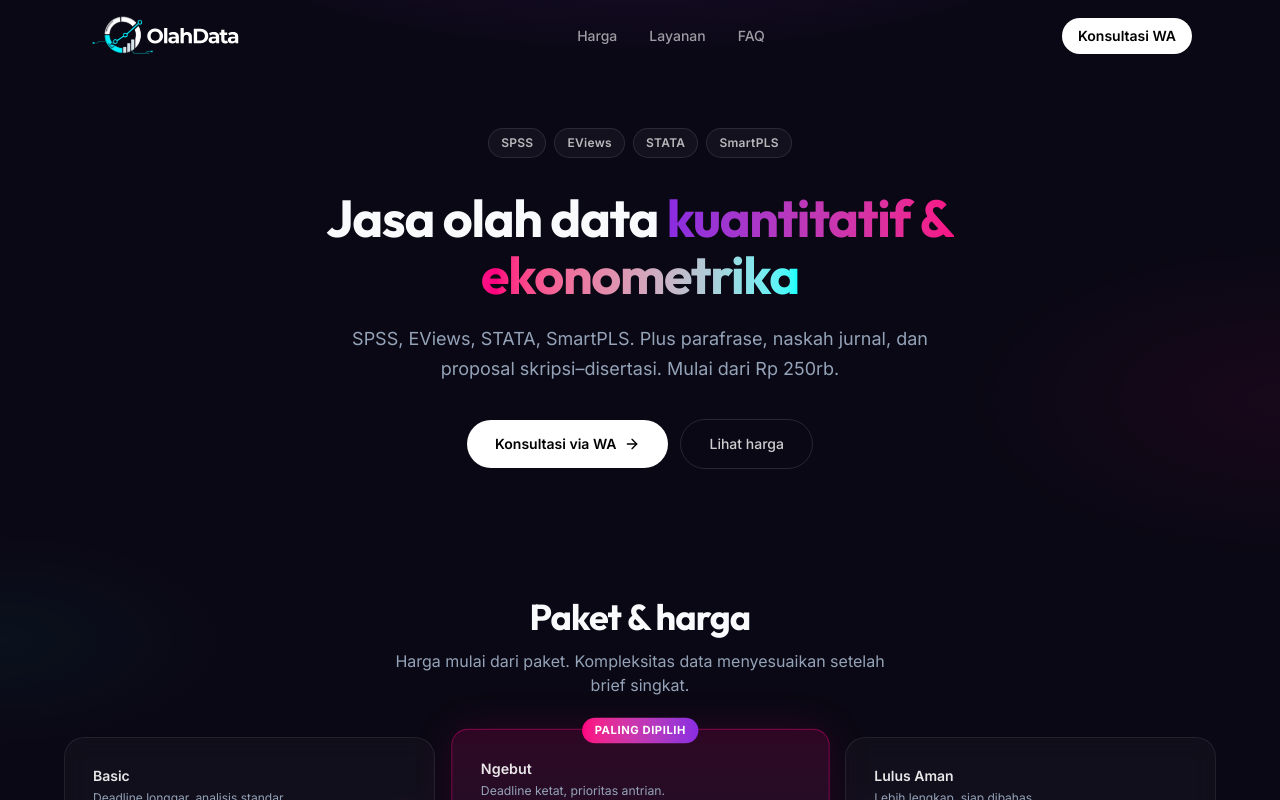
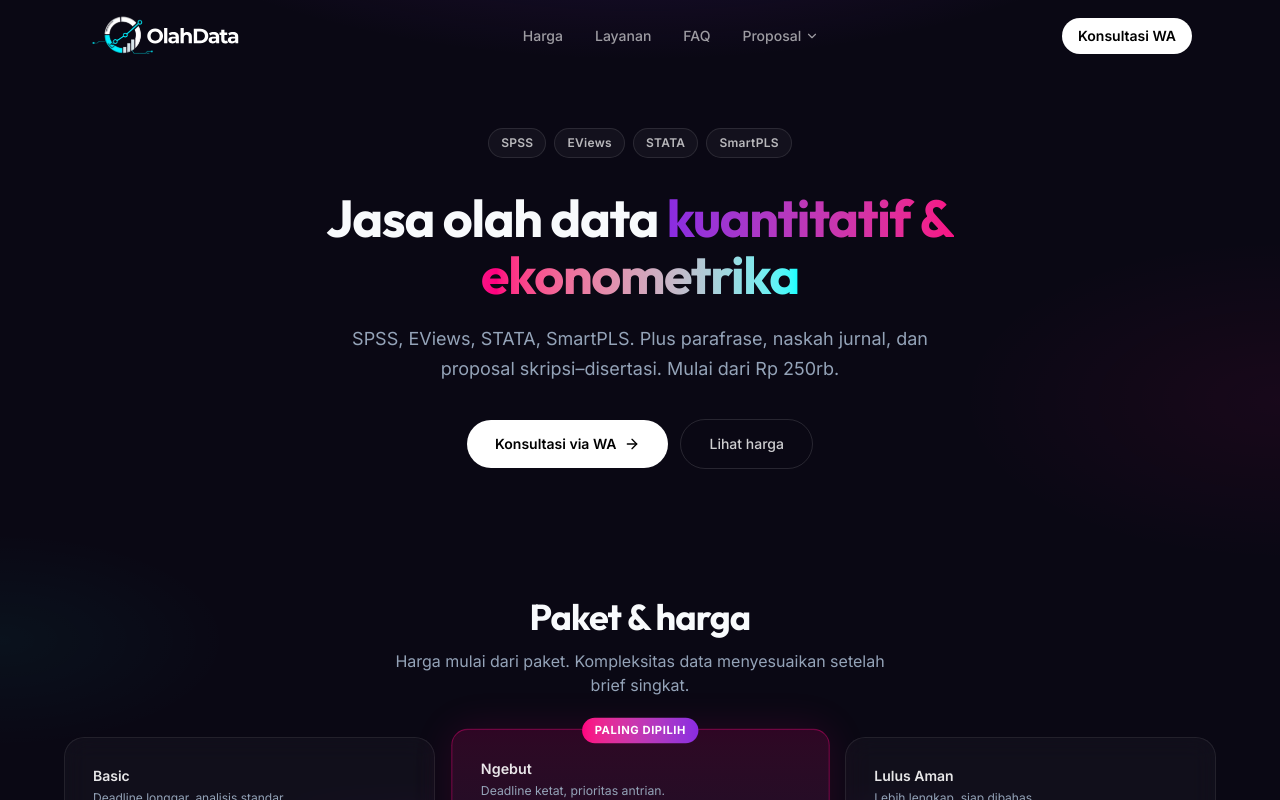
Before and after one commit to erzeddd-dev/landing-page, a Next.js app: page / in a window 1280 px wide. Shown: the top 800 px of the page. Built offline with nearby package versions, Linux system fonts and the light colour scheme.

Commit message:
Add Proposal dropdown menu: skripsi, tesis, disertasi

```diff
--- a/src/components/Navbar.tsx
+++ b/src/components/Navbar.tsx
@@ -5,7 +5,13 @@
 import { AnimatePresence, motion } from "framer-motion";
 import { useEffect, useState } from "react";
 import { usePathname } from "next/navigation";
-import { Menu, X } from "lucide-react";
+import { ChevronDown, Menu, X } from "lucide-react";
+
+const PROPOSAL_LINKS = [
+  { href: "/pricelist#proposal-skripsi", label: "Proposal Skripsi" },
+  { href: "/pricelist#proposal-tesis", label: "Proposal Tesis" },
+  { href: "/pricelist#proposal-disertasi", label: "Proposal Disertasi" },
+];
 
 const NAV_LINKS = [
   { href: "/pricelist", label: "Harga", isPage: true },
@@ -18,6 +24,8 @@
   const isHome = pathname === "/";
   const [isScrolled, setIsScrolled] = useState(false);
   const [isOpen, setIsOpen] = useState(false);
+  const [proposalOpen, setProposalOpen] = useState(false);
+  const proposalActive = pathname === "/pricelist";
 
   useEffect(() => {
     const onScroll = () => setIsScrolled(window.scrollY > 12);
@@ -47,13 +55,12 @@
   ) => {
     if (isPage) {
       setIsOpen(false);
-      return; // let Link handle navigation
+      return;
     }
     e.preventDefault();
     setIsOpen(false);
 
     if (!isHome) {
-      // If not on homepage, go home then scroll
       window.location.href = `/${href}`;
       return;
     }
@@ -107,6 +114,49 @@
               </a>
             )
           )}
+
+          <div
+            className="relative"
+            onMouseEnter={() => setProposalOpen(true)}
+            onMouseLeave={() => setProposalOpen(false)}
+          >
+            <Link
+              href="/pricelist#proposal"
+              className={`inline-flex items-center gap-1 px-3.5 py-2 text-sm font-medium rounded-lg hover:bg-white/[0.04] transition-colors ${
+                proposalActive ? "text-white" : "text-white/60 hover:text-white"
+              }`}
+            >
+              Proposal
+              <ChevronDown
+                className={`w-3.5 h-3.5 transition-transform ${
+                  proposalOpen ? "rotate-180" : ""
+                }`}
+              />
+            </Link>
+            <AnimatePresence>
+              {proposalOpen && (
+                <motion.div
+                  initial={{ opacity: 0, y: 6 }}
+                  animate={{ opacity: 1, y: 0 }}
+                  exit={{ opacity: 0, y: 6 }}
+                  transition={{ duration: 0.15 }}
+                  className="absolute left-0 top-full pt-2"
+                >
+                  <div className="min-w-[220px] rounded-xl border border-white/[0.08] bg-[#0f0c1c]/95 backdrop-blur-xl p-1.5 shadow-xl">
+                    {PROPOSAL_LINKS.map((item) => (
+                      <Link
+                        key={item.href}
+                        href={item.href}
+                        className="block px-3 py-2.5 rounded-lg text-sm text-white/70 hover:text-white hover:bg-white/[0.06] transition-colors"
+                      >
+                        {item.label}
+                      </Link>
+                    ))}
+                  </div>
+                </motion.div>
+              )}
+            </AnimatePresence>
+          </div>
         </nav>
 
         <a
@@ -162,6 +212,19 @@
                   </a>
                 )
               )}
+              <p className="px-3 pt-3 pb-1 text-[11px] uppercase tracking-widest text-white/35 font-semibold">
+                Proposal
+              </p>
+              {PROPOSAL_LINKS.map((item) => (
+                <Link
+                  key={item.href}
+                  href={item.href}
+                  onClick={() => setIsOpen(false)}
+                  className="py-3 px-3 rounded-xl text-sm font-medium text-white/80 hover:bg-white/[0.05]"
+                >
+                  {item.label}
+                </Link>
+              ))}
               <a
                 href="https://wa.me/6285713071197?text=Halo%2C%20saya%20mau%20konsultasi%20jasa%20olah%20data"
                 target="_blank"
```
